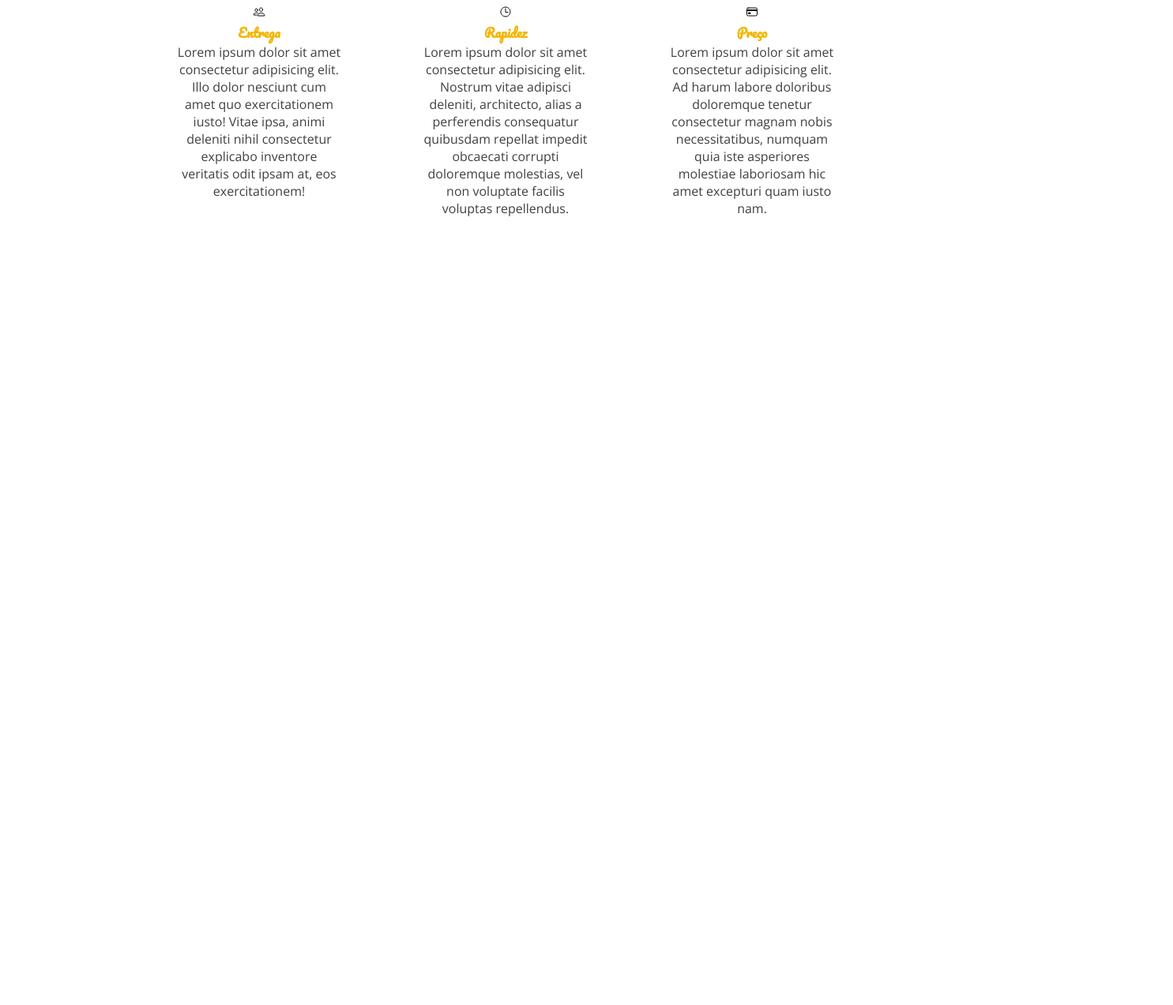
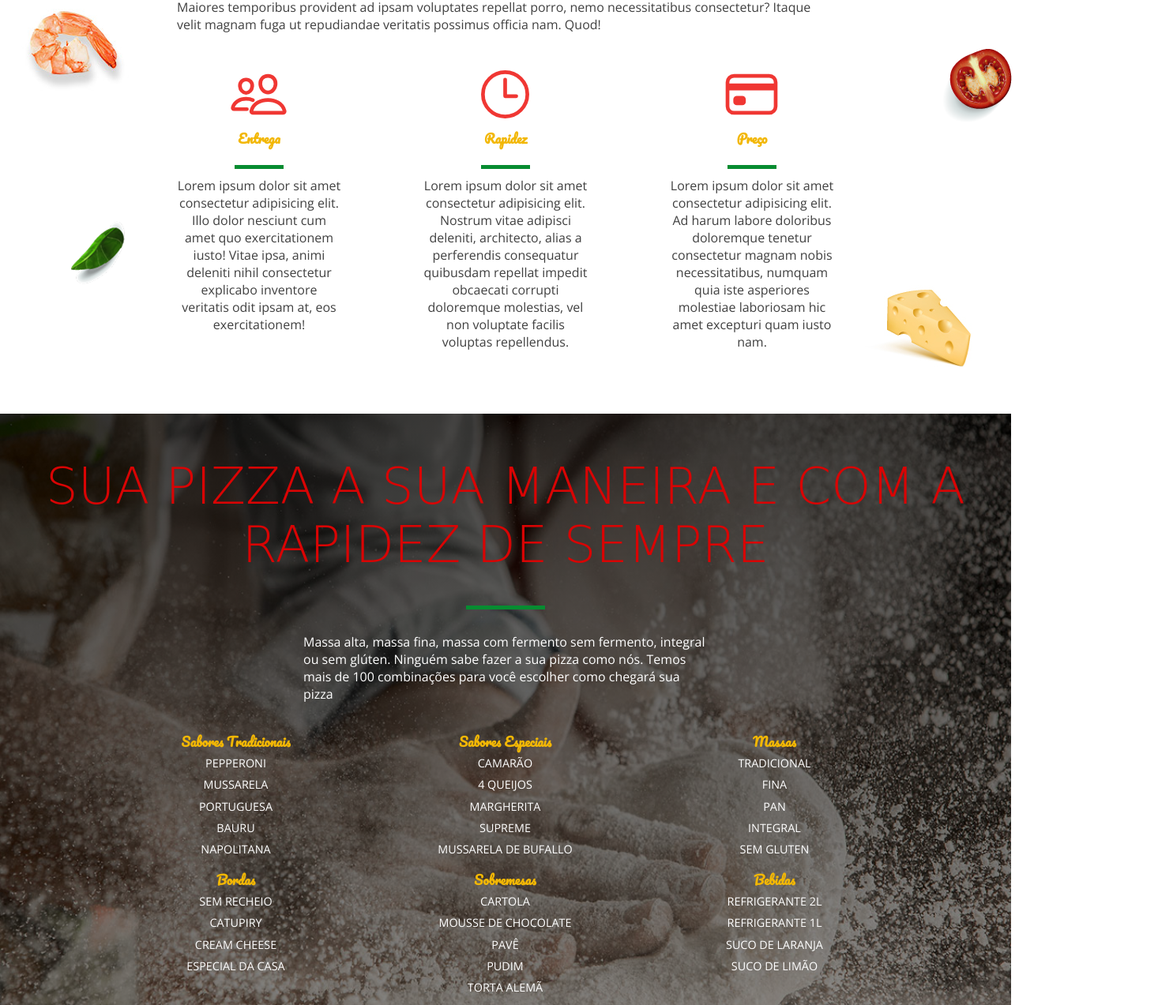
Before and after one commit to Erubbo/Pizzaria, a plain HTML site: page index.html in a window 1280 px wide. Shown: the part 1326-2599 px from the top of the page at 79% size, 1485 px wide, since content can reach past the window. Before the commit the page ends 1681 px from the top, so only its background shows below. Drawn offline with nearby package versions, Linux system fonts and the light colour scheme; a web font is replaced by a local one.

Commit message:
Continuação

```diff
--- a/css/style.css
+++ b/css/style.css
@@ -71,7 +71,6 @@ header{
     background-position: center center;
     width: 100%;
     height: 1024px;
-
     border-top: 5px solid #078c31;
 }
 
@@ -117,3 +116,90 @@ section.sunday{
     text-align: center;
     width: 25%;
 }
+
+.key-point ion-icon{
+    width: 75px;
+    height: 75px;
+    color: #F03733;
+}
+
+div.leaf1{
+    position: absolute;
+    top: 40px;
+    left: 40px;
+    background-image: url(../img/secao09-folha1.png);
+    background-repeat: no-repeat;
+    width: 150%;
+    height: 150%;
+}
+
+div.shrimp{
+    position: absolute;
+    top: 250px;
+    left: 0px;
+    background: url(../img/secao09-camarao.jpg) no-repeat;
+    width: 150%;
+    height: 150%;
+}
+
+div.leaf2{
+    position: absolute;
+    top: 500px;
+    left: 50px;
+    background-image: url(../img/secao09-folha2.png);
+    background-repeat: no-repeat;
+    width: 150%;
+    height: 150%;
+}
+
+div.leaf3{
+    position: absolute;
+    top: 100px;
+    left: 20px;
+    background: url(../img/secao09-folha3.png) no-repeat;
+    width: 160%;
+    height: 150%;
+}
+
+div.tomato{
+    position: absolute;
+    top: 300px;
+    left: 100px;
+    background: url(../img/secao09-tomate.png) no-repeat;
+    width: 160%;
+    height: 150%;
+}
+
+div.cheese{
+    position: absolute;
+    top: 600px;
+    left: 10px;
+    background: url(../img/secao09-queijo.jpg) no-repeat;
+    width: 160%;
+    height: 150%;
+}
+
+/* Pizza */
+
+section.pizza{
+    background-image: linear-gradient(rgba(0,0,0,0.7),rgba(0,0,0,0.4)), url(../img/secao10-background-secao-pizza.jpg);
+    background-size: cover;
+    display: flex;
+    flex-direction: column;
+    flex-wrap: nowrap;
+    justify-content: flex-start;
+    align-items: center;
+}
+
+div.master-options{
+    width: 80%;
+    margin-top: 30px;
+    display: flex;
+    flex-flow: row wrap;
+}
+
+div.pizza-options{
+    width: 33.3%;
+    text-align: center;
+    margin: 5px 0;
+}
--- a/css/typography.css
+++ b/css/typography.css
@@ -22,6 +22,15 @@ h1{
 h2{
     font-size: 400%;
     font-weight: 200;
+}
+
+h2::after{
+    display: block;
+    background-color: #078c31;
+    height: 5px;
+    width: 100px;
+    margin: 40px auto 30px;
+    content: "";
 }
 
 p, li, a{
@@ -54,3 +63,31 @@ header div#call a{
 }
 
 /* SUNDAY */
+
+div.key-master h4{
+    color: #404040;
+}
+
+.key-point h4:after{
+    display: block;
+    background-color: #078c31;
+    height: 5px;
+    width: 30%;
+    margin: 20px auto 10px;
+    content: "";
+}
+
+/* pizza */
+
+section.pizza p.destaque{
+    color: white;
+    width: 40%;
+}
+
+section.pizza ul li{
+    color: white;
+    list-style: none;
+    line-height: 1.9;
+    font-size: 90%;
+    text-transform: uppercase;
+}
--- a/index.html
+++ b/index.html
@@ -44,7 +44,9 @@
         <div class="sunday-center">
             <h2>Seu final de Semana Perfeito</h2>
             <p class="keys">
-                Lorem ipsum, dolor sit amet consectetur adipisicing elit. <br> Maiores temporibus provident ad ipsam voluptates repellat porro, nemo necessitatibus consectetur? Itaque velit magnam fuga ut repudiandae veritatis possimus officia nam. Quod!
+                Lorem ipsum, dolor sit amet consectetur adipisicing elit. <br> Maiores temporibus provident ad ipsam
+                voluptates repellat porro, nemo necessitatibus consectetur? Itaque velit magnam fuga ut repudiandae
+                veritatis possimus officia nam. Quod!
 
             </p>
 
@@ -52,17 +54,23 @@
                 <div class="key-point">
                     <ion-icon name="people-outline"></ion-icon>
                     <h4>Entrega</h4>
-                    <p>Lorem ipsum dolor sit amet consectetur adipisicing elit. Illo dolor nesciunt cum amet quo exercitationem iusto! Vitae ipsa, animi deleniti nihil consectetur explicabo inventore veritatis odit ipsam at, eos exercitationem!</p>
+                    <p>Lorem ipsum dolor sit amet consectetur adipisicing elit. Illo dolor nesciunt cum amet quo
+                        exercitationem iusto! Vitae ipsa, animi deleniti nihil consectetur explicabo inventore veritatis
+                        odit ipsam at, eos exercitationem!</p>
                 </div>
                 <div class="key-point">
                     <ion-icon name="time-outline"></ion-icon>
                     <h4>Rapidez</h4>
-                    <p>Lorem ipsum dolor sit amet consectetur adipisicing elit. Nostrum vitae adipisci deleniti, architecto, alias a perferendis consequatur quibusdam repellat impedit obcaecati corrupti doloremque molestias, vel non voluptate facilis voluptas repellendus.</p>
+                    <p>Lorem ipsum dolor sit amet consectetur adipisicing elit. Nostrum vitae adipisci deleniti,
+                        architecto, alias a perferendis consequatur quibusdam repellat impedit obcaecati corrupti
+                        doloremque molestias, vel non voluptate facilis voluptas repellendus.</p>
                 </div>
                 <div class="key-point">
                     <ion-icon name="card-outline"></ion-icon>
                     <h4>Preço</h4>
-                    <p>Lorem ipsum dolor sit amet consectetur adipisicing elit. Ad harum labore doloribus doloremque tenetur consectetur magnam nobis necessitatibus, numquam quia iste asperiores molestiae laboriosam hic amet excepturi quam iusto nam.</p>
+                    <p>Lorem ipsum dolor sit amet consectetur adipisicing elit. Ad harum labore doloribus doloremque
+                        tenetur consectetur magnam nobis necessitatibus, numquam quia iste asperiores molestiae
+                        laboriosam hic amet excepturi quam iusto nam.</p>
                 </div>
 
             </div>
@@ -77,10 +85,87 @@
 
         </div>
     </section>
-
-
-
-
+    <section class="pizza">
+        <h2>SUA PIZZA A SUA MANEIRA E COM A RAPIDEZ DE SEMPRE</h2>
+        <p class="destaque">
+            Massa alta, massa fina, massa com fermento sem fermento, integral ou sem glúten. Ninguém sabe fazer a sua
+            pizza como nós. Temos mais de 100 combinações para você escolher como chegará sua pizza
+        </p>
+        <div class="master-options">
+            <div class="pizza-options">
+                <h4>Sabores Tradicionais</h4>
+                <ul>
+                    <li>Pepperoni</li>
+                    <li>Mussarela</li>
+                    <li>Portuguesa</li>
+                    <li>Bauru</li>
+                    <li>Napolitana</li>
+                </ul>
+            </div>
+            <div class="pizza-options">
+                <h4>Sabores Especiais</h4>
+                <ul>
+                    <li>Camarão</li>
+                    <li>4 Queijos</li>
+                    <li>Margherita</li>
+                    <li>Supreme</li>
+                    <li>Mussarela de Bufallo</li>
+                </ul>
+            </div>
+            <div class="pizza-options">
+                <h4>Massas</h4>
+                <ul>
+                    <li>Tradicional</li>
+                    <li>Fina</li>
+                    <li>Pan</li>
+                    <li>Integral</li>
+                    <li>Sem Gluten</li>
+                </ul>
+            </div>
+            <div class="pizza-options">
+                <h4>Bordas</h4>
+                <ul>
+                    <li>Sem recheio</li>
+                    <li>Catupiry</li>
+                    <li>Cream Cheese</li>
+                    <li>Especial da Casa</li>
+                </ul>
+            </div>
+            <div class="pizza-options">
+                <h4>Sobremesas</h4>
+                <ul>
+                    <li>Cartola</li>
+                    <li>Mousse de chocolate</li>
+                    <li>Pavê</li>
+                    <li>Pudim</li>
+                    <li>Torta Alemã</li>
+                </ul>
+            </div>
+            <div class="pizza-options">
+                <h4>Bebidas</h4>
+                <ul>
+                    <li>Refrigerante 2L</li>
+                    <li>Refrigerante 1L</li>
+                    <li>Suco de Laranja</li>
+                    <li>Suco de Limão</li>
+                </ul>
+            </div>
+        </div>
+    </section>
+    <section class="opnion">
+        <h2>Andam Falando de Nós</h2>
+        <p class="spotlight">
+            Lorem ipsum dolor, sit amet consectetur adipisicing elit. Possimus deserunt similique facere cum minima hic eveniet ex quibusdam itaque nesciunt reiciendis harum officiis eligendi ut inventore dolore, voluptas quasi. Asperiores!
+        </p>
+        <div class="master-opnion">
+            <div class="opnion-left">
+                <ion-icon name="arrow-back-circle-outline"></ion-icon>
+            </div>
+            <div class="opnion-right">
+                <ion-icon name="arrow-foward-circle-outline"></ion-icon>
+            </div>
+        </div>
+    </section>
 
 
 
@@ -90,7 +175,7 @@
 
     <script type="module" src="https://unpkg.com/ionicons@5.5.2/dist/ionicons/ionicons.esm.js"></script>
     <script nomodule src="https://unpkg.com/ionicons@5.5.2/dist/ionicons/ionicons.js"></script>
-    <script>js/script.js</script>
+    <script>js / script.js</script>
 </body>
 
 </html>
```
